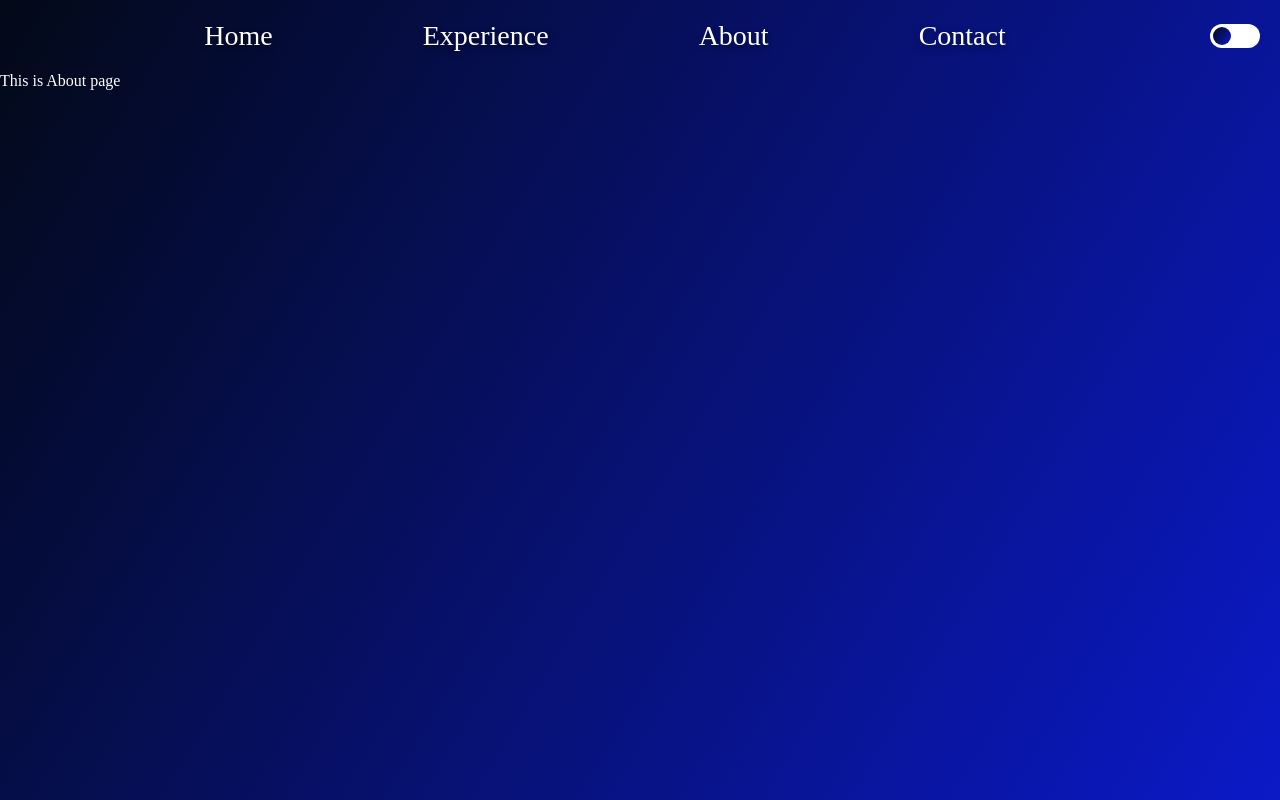
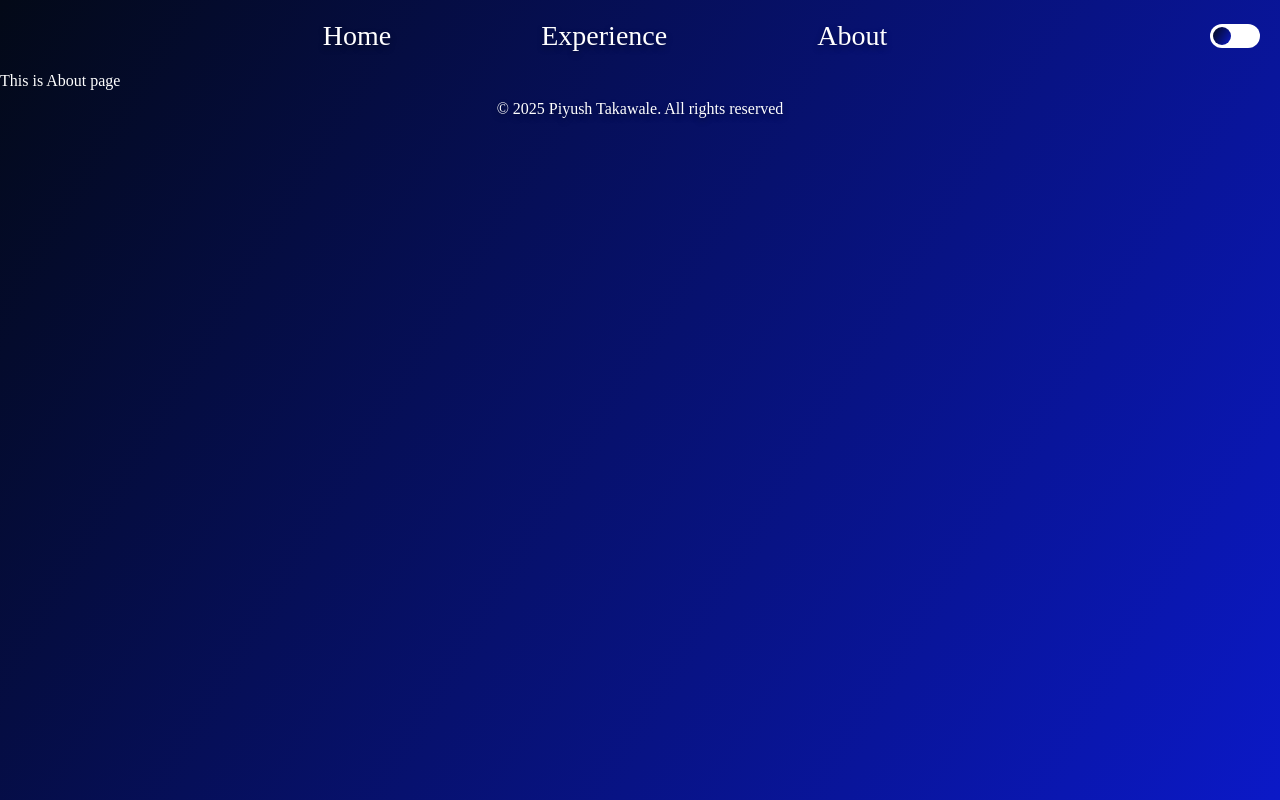
Before and after one commit to Piyush050925/portfolio_v1, a plain HTML site: page pages/about.html in a window 1280 px wide. Drawn offline with Linux system fonts and the light colour scheme.

Commit message:
chages added for other pages

```diff
--- a/pages/about.html
+++ b/pages/about.html
@@ -17,7 +17,6 @@
             <a class="active" href="./light.html">Home</a>
             <a href="./experience.html">Experience</a>
             <a href="./about.html">About</a>
-            <a href="./contact.html">Contact</a>
         </nav>
         <div class="toggle-switch">
             <label class="switch">
@@ -36,6 +35,9 @@
             document.body.classList.toggle('dark-mode', this.checked);
         });
     </script>
+    <footer class="footer">
+        <p>© 2025 Piyush Takawale. All rights reserved</p>
+    </footer>
 </body>
 
 </html>
--- a/style.css
+++ b/style.css
@@ -13,7 +13,7 @@
 
 /* Body styles */
 body {
-  height: 100vh;
+  height: 100dvh;
   /* font-family: 'Bookman Old Style', serif; */
   font-family: "Yrsa", serif;
   display: flex;
```
Also changed, not shown: pages/experience.html (+11 -4 lines).
